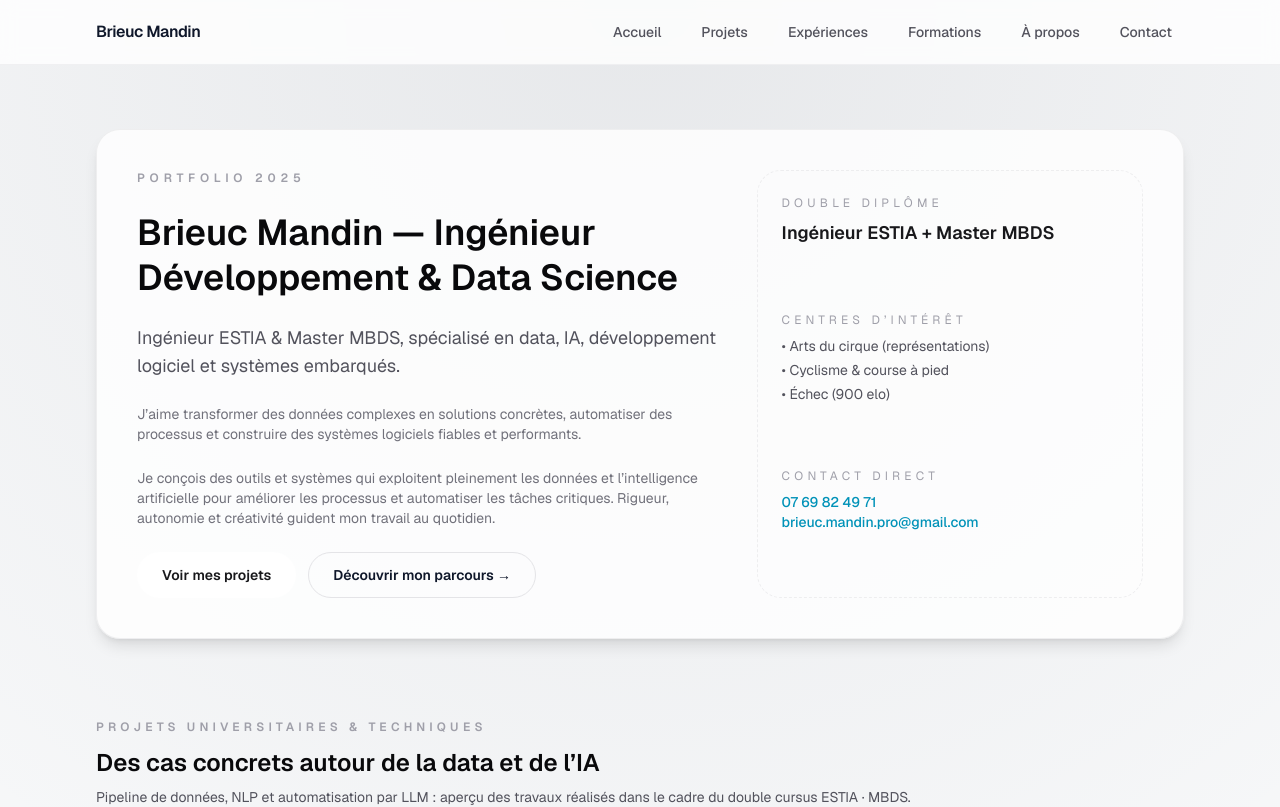
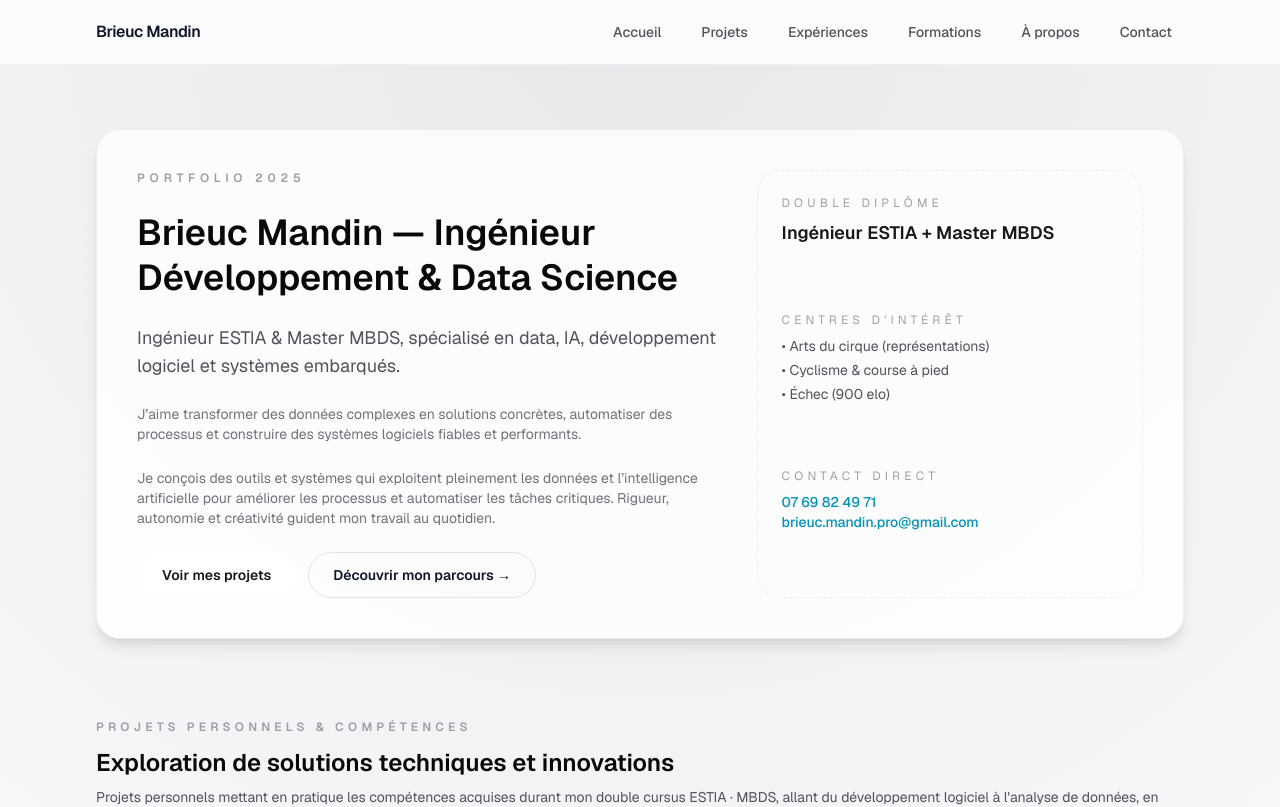
Before and after one commit to RoiBrioche/site-web-vitrine, a Next.js app: page / in a window 1280 px wide. Shown: the top 807 px of the page. Built offline with nearby package versions, Linux system fonts and the light colour scheme.

Commit message:
modification des phrase de présentatrion de mes projet (#18)

```diff
--- a/src/app/page.tsx
+++ b/src/app/page.tsx
@@ -90,9 +90,9 @@ export default function Home() {
 
       <section id="projects" className="space-y-10">
         <SectionHeading
-          eyebrow="Projets universitaires & techniques"
-          title="Des cas concrets autour de la data et de l’IA"
-          description="Pipeline de données, NLP et automatisation par LLM : aperçu des travaux réalisés dans le cadre du double cursus ESTIA · MBDS."
+          eyebrow="Projets personnels & compétences"
+          title="Exploration de solutions techniques et innovations"
+          description="Projets personnels mettant en pratique les compétences acquises durant mon double cursus ESTIA · MBDS, allant du développement logiciel à l'analyse de données, en passant par l'expérimentation technique et l'innovation."
         />
         <div className="grid gap-6 md:grid-cols-2">
           {projects.map((project) => (
@@ -100,6 +100,7 @@ export default function Home() {
           ))}
         </div>
       </section>
+
 
       <section className="grid gap-10 rounded-3xl border border-zinc-200/70 bg-white/80 p-10 dark:border-zinc-800/70 dark:bg-zinc-950/70 md:grid-cols-2">
         <div className="space-y-3">
```
